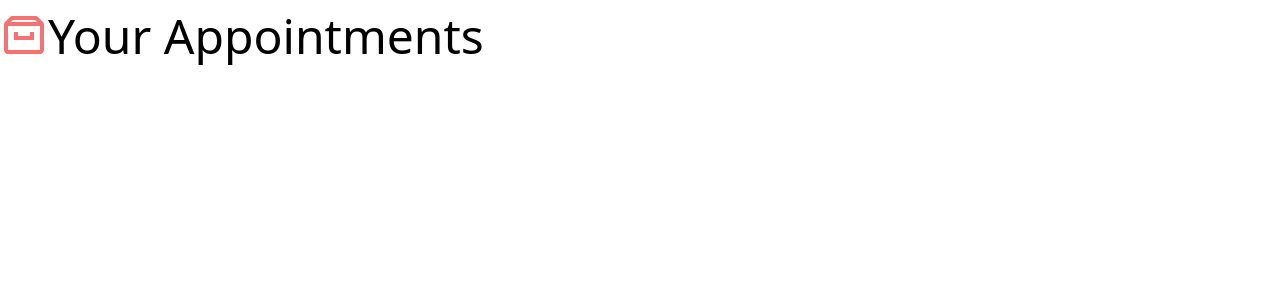
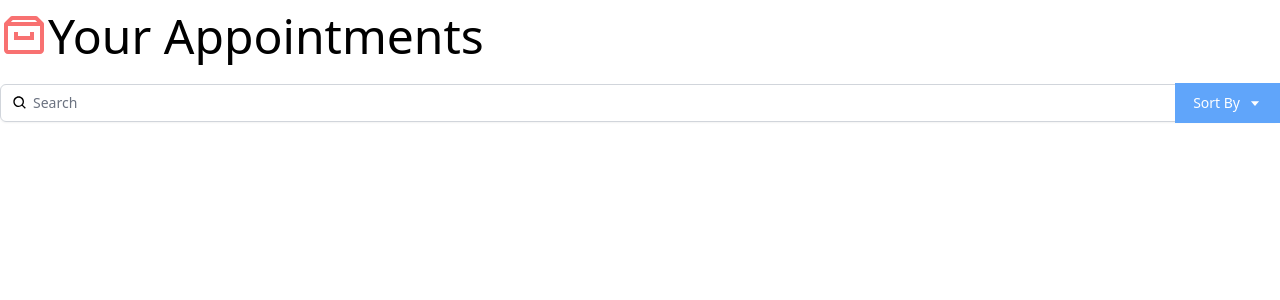
Before and after one commit to kiryl-ramanouski/react-interface-linkedin-lerning, a JavaScript app in the folder react-interface-linkedin/: page / in a window 1280 px wide. Shown: the top 300 px of the page. Built offline with nearby package versions, Linux system fonts and the light colour scheme; the HTML template or start-up script is replaced by a standard one.

Commit message:
feat: create and add Search component

```diff
--- a/react-interface-linkedin/src/App.js
+++ b/react-interface-linkedin/src/App.js
@@ -1,4 +1,5 @@
 import { BiArchive } from 'react-icons/bi';
+import Search from './components/Search';
 
 function App() {
   return (
@@ -7,6 +8,7 @@
         <BiArchive className='inline-block text-red-400 align-top' />
         Your Appointments
       </h1>
+      <Search />
     </div>
   );
 }
--- /dev/null
+++ b/react-interface-linkedin/src/components/Search.js
@@ -0,0 +1,37 @@
+import { BiSearch, BiCaretDown } from 'react-icons/bi';
+
+const Search = () => {
+  return (
+    <div className='py-5'>
+      <div className='mt-1 relative rounded-md shadow-sm'>
+        <div className='absolute inset-y-0 left-0 pl-3 flex items-center pointer-events-none'>
+          <BiSearch />
+          <label htmlFor='query' className='sr-only' />
+        </div>
+        <input
+          type='text'
+          name='query'
+          id='query'
+          value=''
+          className='pl-8 rounded-md focus:ring-indigo-500 focus:border-indigo-500 block w-full sm:text-sm border-gray-300'
+          placeholder='Search'
+        />
+        <div className='absolute inset-y-0 right-0 flex items-center'>
+          <div>
+            <button
+              type='button'
+              className='justify-center px-4 py-2 bg-blue-400 border-2 border-blue-400 text-sm text-white hover:bg-blue-700 focus:outline-none focus:ring-2 focus:ring-offset-2 flex items-center'
+              id='options-menu'
+              aria-haspopup='true'
+              aria-expanded='true'
+            >
+              Sort By <BiCaretDown className='ml-2' />
+            </button>
+          </div>
+        </div>
+      </div>
+    </div>
+  );
+};
+
+export default Search;
```
